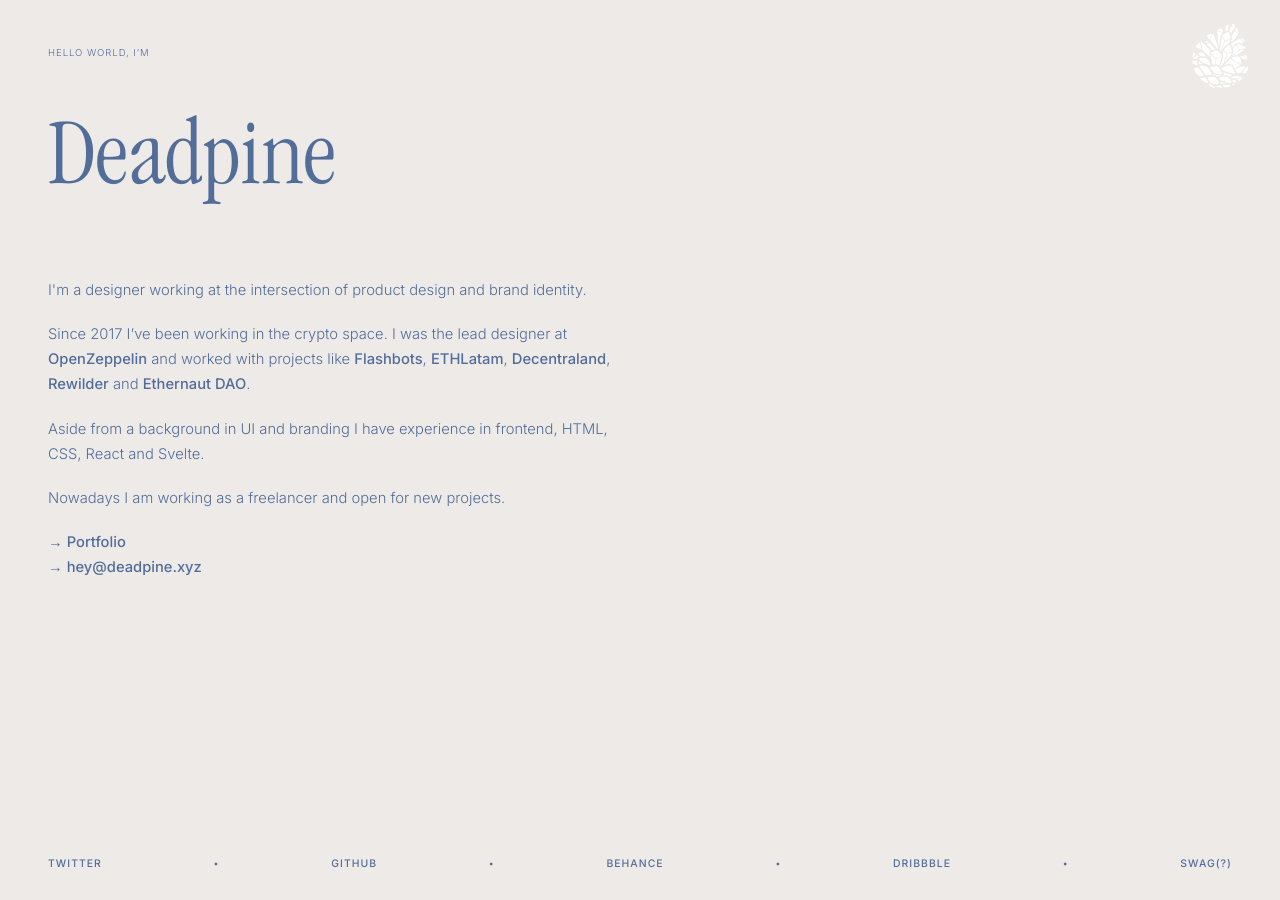
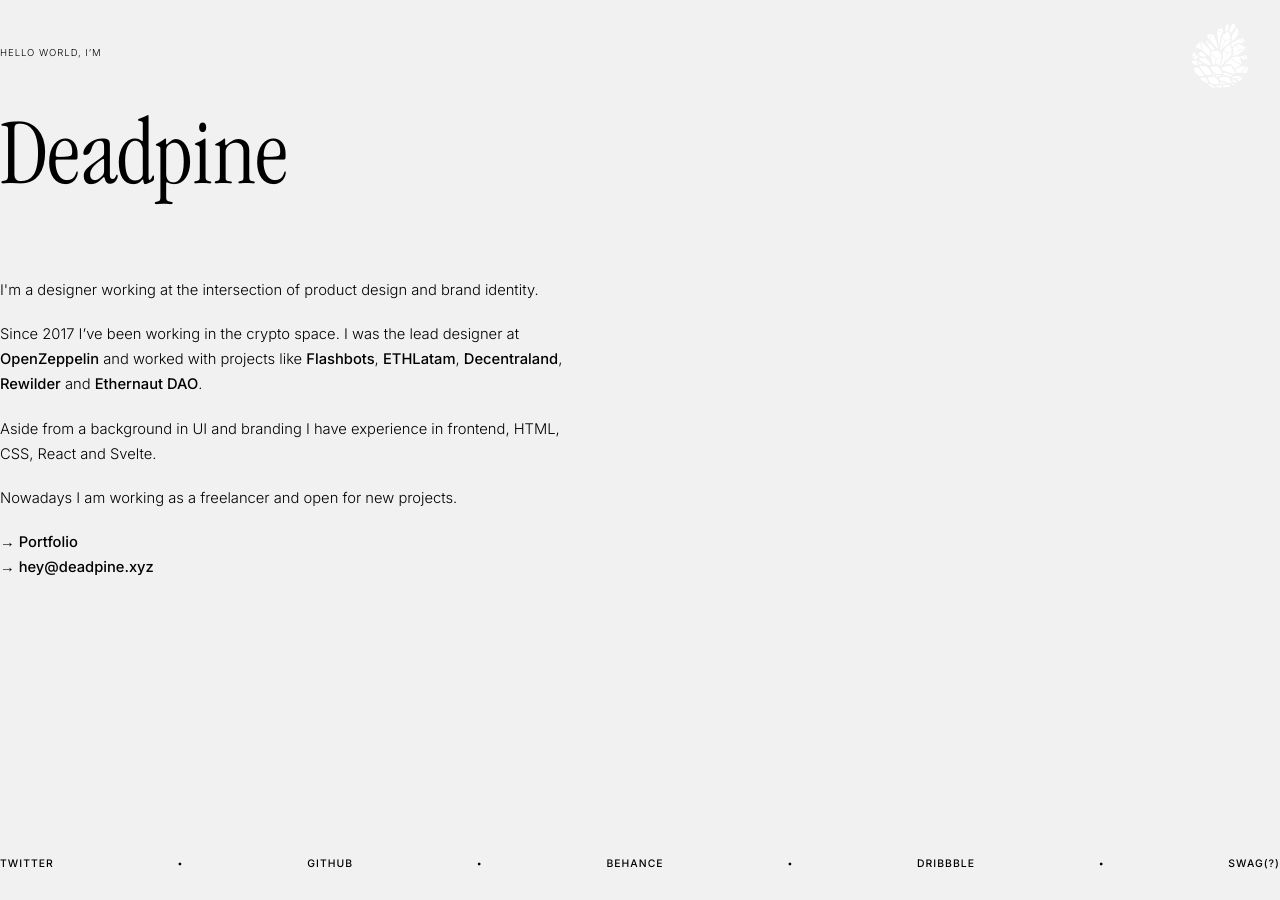
Before and after one commit to deadpine/deadpine.xyz, a Jekyll site: the page built from index.md, in a window 1280 px wide. Built offline with Jekyll 4.4.1, drawn with Linux system fonts in a browser that asks for light colours; some web fonts are replaced.

Commit message:
try new styles

```diff
--- a/css/style.css
+++ b/css/style.css
@@ -5,9 +5,11 @@
 }
 
 body {
-  color: #536D99;
+  /* color: #536D99; */
+  /* background: #EDEAE8; */
+  color: black;
   font-weight: 300;
-  background: #EDEAE8;
+  background: #F1F1F1;
   font-family: 'Inter', Helvetica, sans-serif;
   line-height: 1.7;
   min-height: 100%;
@@ -15,7 +17,7 @@
   display: flex;
   flex-direction: column;
   justify-content: space-between;
-  padding: 0 3rem;
+  /* padding: 0 3rem; */
 }
 
 h1 {
@@ -32,7 +34,7 @@
 }
 
 a {
-  color: #536D99;
+  color: black;
   text-decoration: none;
   font-weight: 500;
   padding-bottom: .15rem;
@@ -79,6 +81,28 @@
   padding: 1.5rem 0;
 }
 
+/* Work */
+.project {
+  display: flex;
+  justify-content: space-between;
+  border-top: solid 1px black;
+  padding: .5rem 1rem;
+  width: 50%;
+}
+.project p {
+  margin: 0;
+  color: black;
+}
+.project p:first-child,
+.project p:nth-child(2) {
+  margin: 0;
+  color: black;
+  width: 40%;
+}
+.project:hover {
+  background-color: #FFD6FF;
+}
+
 /* Mobile */
 @media only screen and (max-device-width: 736px) {
 
```
